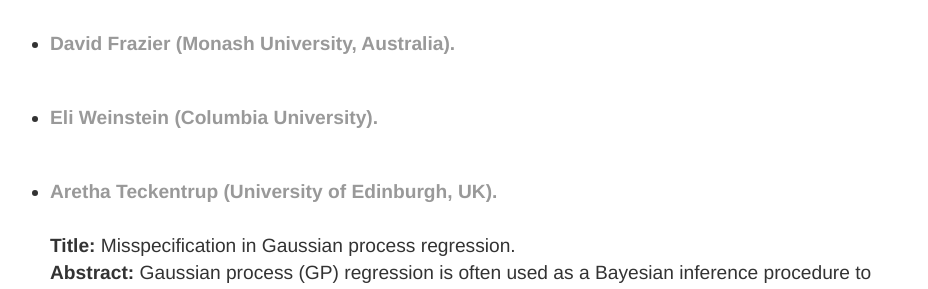
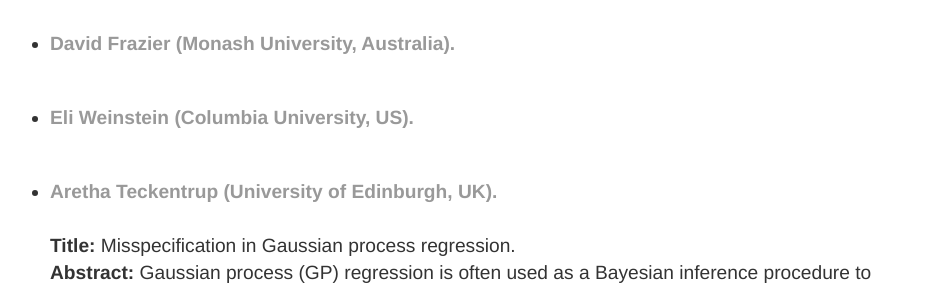
Before and after one commit to postbayes/BayesMisspecificationSatellite, a Jekyll site: the page index.html, which Jekyll copies as it is, in a window 1280 px wide and 900 px high, scrolled down 3314 px. Shown: the part 153-442 px from the top of the window, without its empty margins (182-1110 px from the left). Built offline with Jekyll 4.4.1, drawn with Linux system fonts in a browser that asks for light colours.

```diff
--- a/index.html
+++ b/index.html
@@ -169,7 +169,7 @@ della Svizzera italiana, Switzerland).</a></strong> <br/><br/>
 
 		</li>
 
-		<li> <strong><a href="https://eweinstein.github.io/"> Eli Weinstein (Columbia University).</a></strong> <br/><br/>
+		<li> <strong><a href="https://eweinstein.github.io/"> Eli Weinstein (Columbia University, US).</a></strong> <br/><br/>
 
 
 			<!---
```
